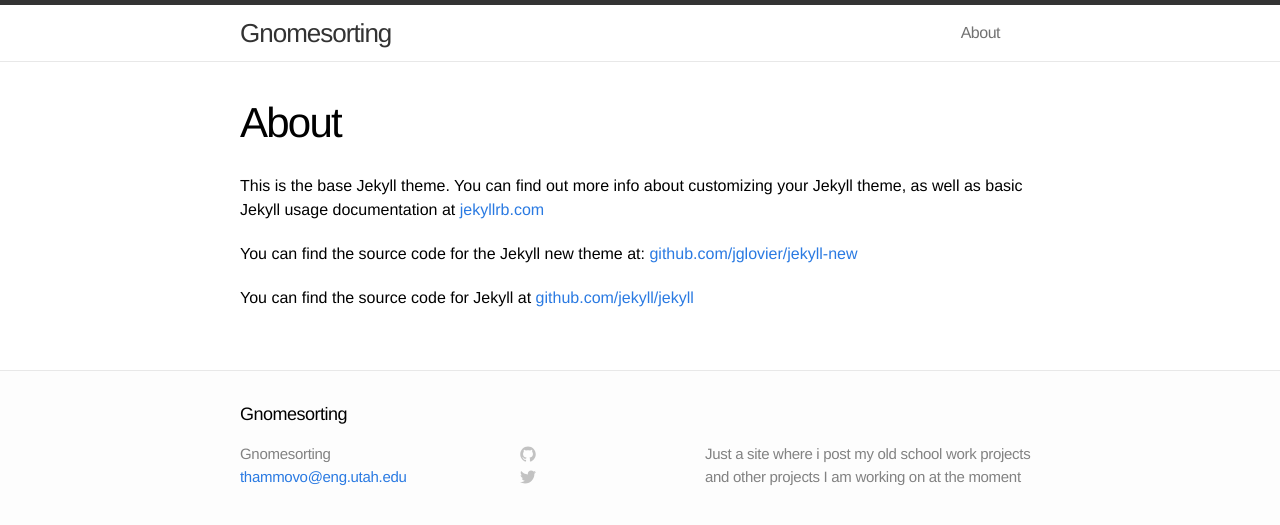
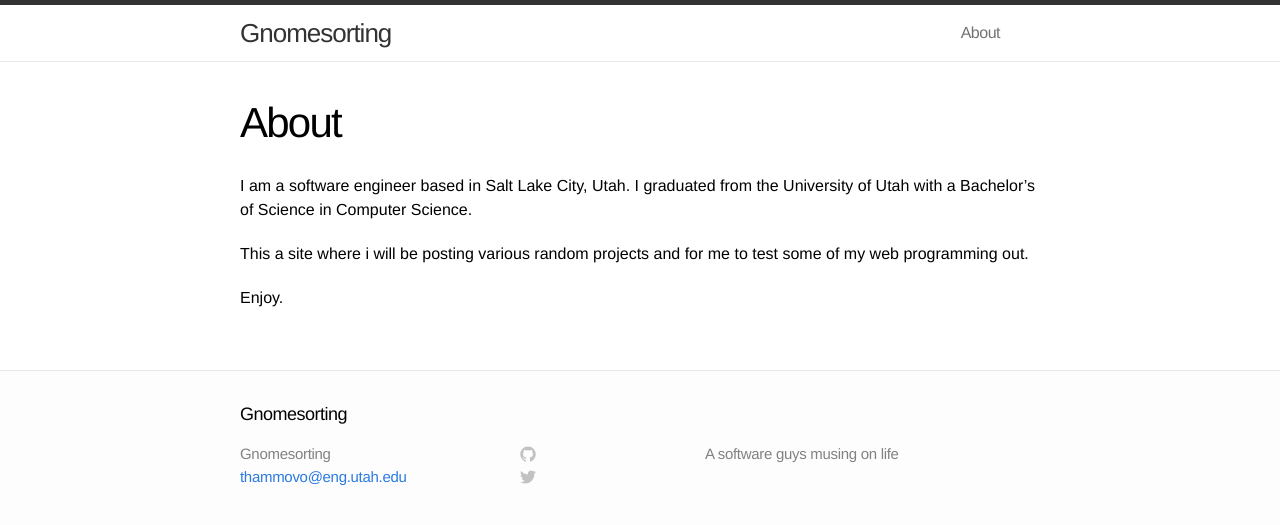
Before and after one commit to willthamzizzle/Gnomesort.github.io, a Jekyll site: the page built from about.md, in a window 1280 px wide. Shown: the top 525 px of the page. Built offline with Jekyll 4.4.1, drawn with Linux system fonts in a browser that asks for light colours.

Commit message:
no message

```diff
--- a/_config.yml
+++ b/_config.yml
@@ -1,7 +1,7 @@
 # Site settings
 title: Gnomesorting
 email: thammovo@eng.utah.edu
-description: "Just a site where i post my old school work projects and other projects I am working on at the moment"
+description: "A software guys musing on life"
 baseurl: ""
 url: "willthamzizzle.github.io"
 
--- a/about.md
+++ b/about.md
@@ -4,8 +4,8 @@ title: About
 permalink: /about/
 ---
 
-This is the base Jekyll theme. You can find out more info about customizing your Jekyll theme, as well as basic Jekyll usage documentation at [jekyllrb.com](http://jekyllrb.com/)
+I am a software engineer based in Salt Lake City, Utah. I graduated from the University of Utah with a Bachelor's of Science in Computer Science.
 
-You can find the source code for the Jekyll new theme at: [github.com/jglovier/jekyll-new](https://github.com/jglovier/jekyll-new)
+This a site where i will be posting various random projects and for me to test some of my web programming out.
 
-You can find the source code for Jekyll at [github.com/jekyll/jekyll](https://github.com/jekyll/jekyll)
+Enjoy.
```
